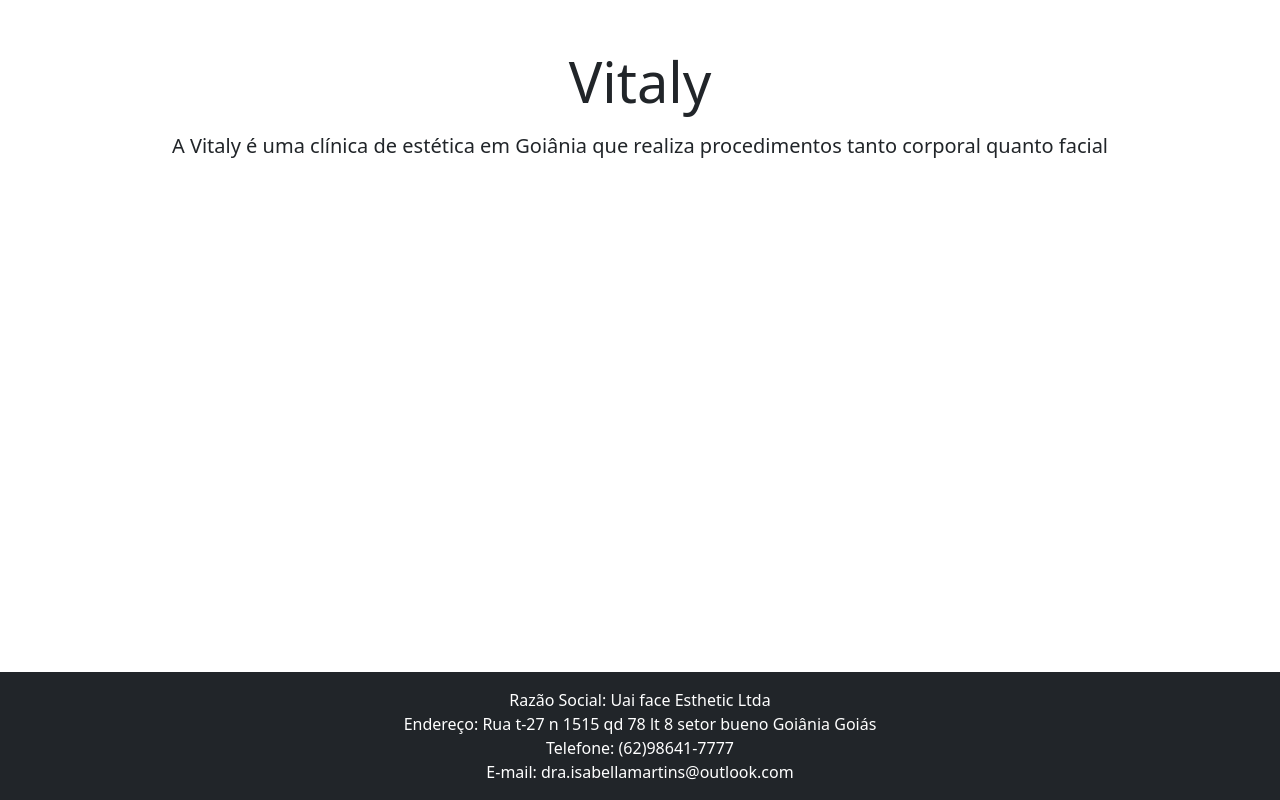
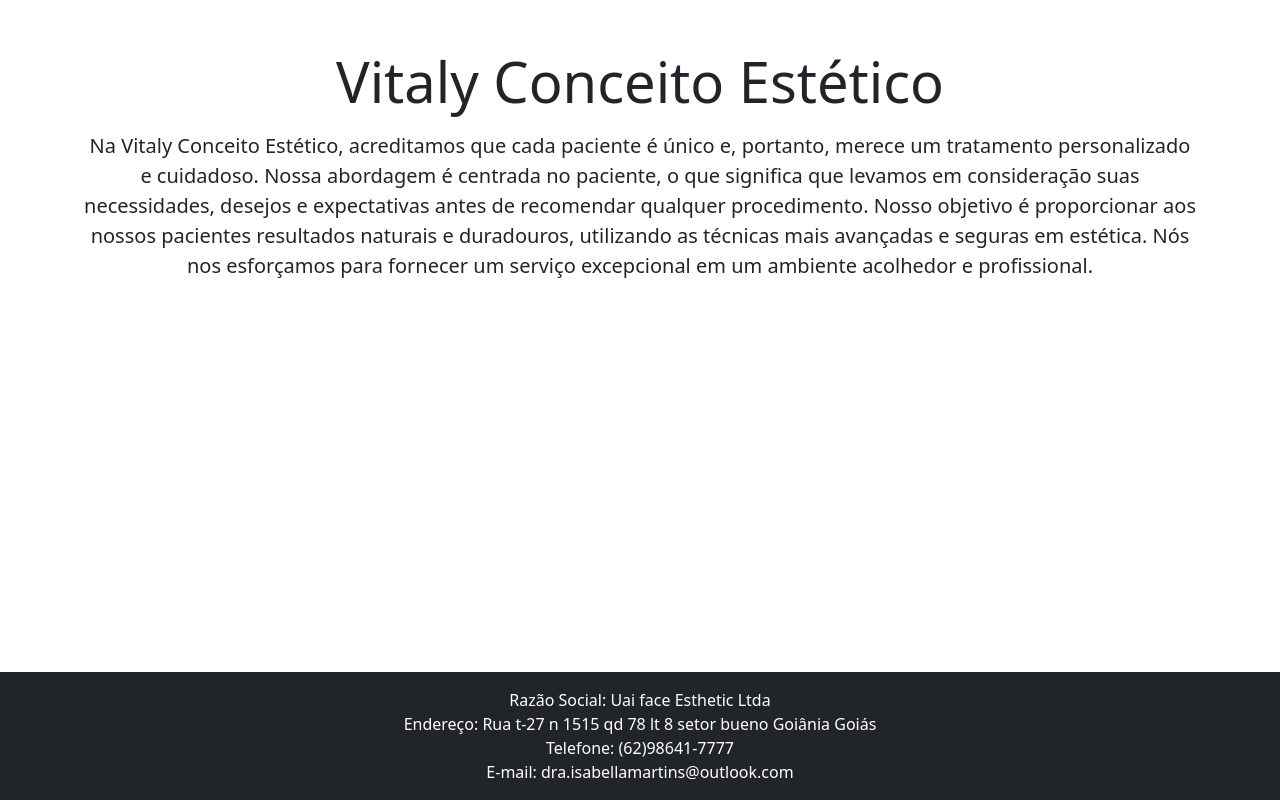
Before and after one commit to ZiaPages/vitaly, a plain HTML site: page index.html in a window 1280 px wide. Drawn offline with nearby package versions, Linux system fonts and the light colour scheme.

Commit message:
Update index.html

```diff
--- a/index.html
+++ b/index.html
@@ -23,8 +23,8 @@
 
     <!-- Seção principal -->
     <div class="container text-center mt-5 content">
-        <h1 class="display-4">Vitaly</h1>
-        <p class="lead mt-3">A Vitaly é uma clínica de estética em Goiânia que realiza procedimentos tanto corporal quanto facial</p>
+        <h1 class="display-4">Vitaly Conceito Estético</h1>
+        <p class="lead mt-3">Na Vitaly Conceito Estético, acreditamos que cada paciente é único e, portanto, merece um tratamento personalizado e cuidadoso. Nossa abordagem é centrada no paciente, o que significa que levamos em consideração suas necessidades, desejos e expectativas antes de recomendar qualquer procedimento. Nosso objetivo é proporcionar aos nossos pacientes resultados naturais e duradouros, utilizando as técnicas mais avançadas e seguras em estética. Nós nos esforçamos para fornecer um serviço excepcional em um ambiente acolhedor e profissional.</p>
 <!--         <img src="imagem.png" class="img-fluid mt-4" alt="Imagem da empresa"> -->
     </div>
 
```
